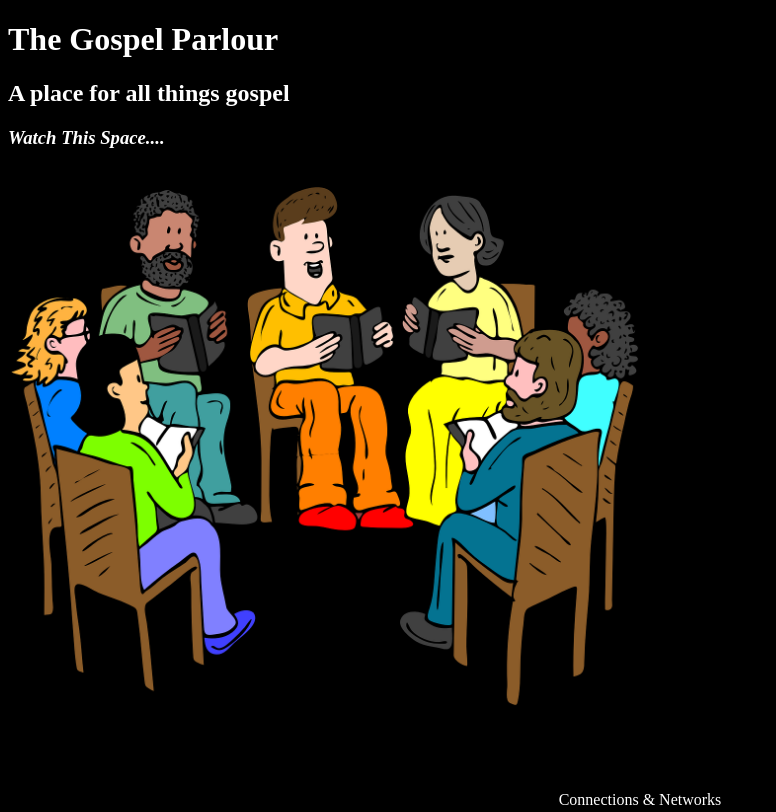
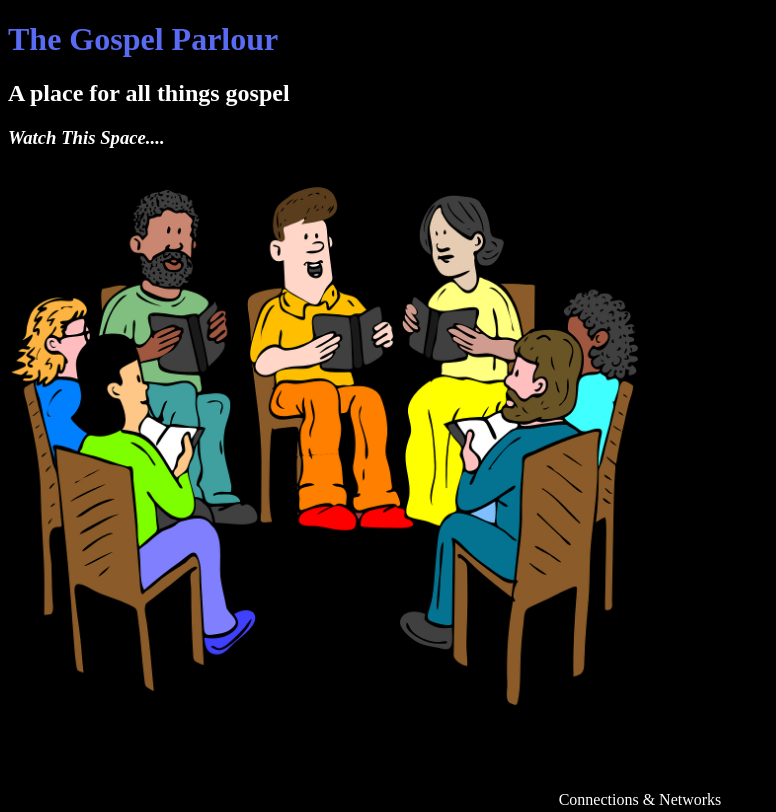
Before and after one commit to PrinceAyo1/gospelParlour, a plain HTML site: page index.html in a window 1280 px wide. Shown: the top 812 px of the page, without its empty margins (0-776 px from the left). Drawn offline with Linux system fonts and the light colour scheme.

Commit message:
added js file, linked it, and used stuff copied from Jose Portilla lecture to change colours of header

```diff
--- a/index.html
+++ b/index.html
@@ -8,7 +8,7 @@
     <title>The Gospel Parlour</title>
   </head>
   <body>
-    <h1>The Gospel Parlour</h1>
+    <h1 header>The Gospel Parlour</h1>
     <h2>A place for all things gospel</h2>
     <h3><em>Watch This Space....</em></h3>
     <br />
@@ -20,4 +20,5 @@
     <div>News</div>
     <div>Events</div>
   </body>
+  <script src="script.js"></script>
 </html>
--- /dev/null
+++ b/script.js
@@ -0,0 +1,37 @@
+// Alright so we've discussed the way you can grab html elements, let's
+// see how we can interact with them in Javascript!
+
+// Type this into your console:
+
+// Grab the Header with h1
+var header = document.querySelector("h1");
+
+// Then you can interface with the object.
+
+// Interface with the style.
+//You will see a ton of options show up!
+header.style.color = "red";
+
+// Now let's connect it to the script to
+// change it once every second to a random color!
+
+// Random Color Function:
+
+// http://stackoverflow.com/questions/1484506/random-color-generator-in-javascript
+function getRandomColor() {
+  var letters = "0123456789ABCDEF";
+  var color = "#";
+  for (var i = 0; i < 6; i++) {
+    color += letters[Math.floor(Math.random() * 16)];
+  }
+  return color;
+}
+
+// Simple function for clarity
+function changeHeaderColor() {
+  colorInput = getRandomColor();
+  header.style.color = colorInput;
+}
+
+// Now perform the action over intervals (milliseocnds):
+setInterval("changeHeaderColor()", 500);
```
